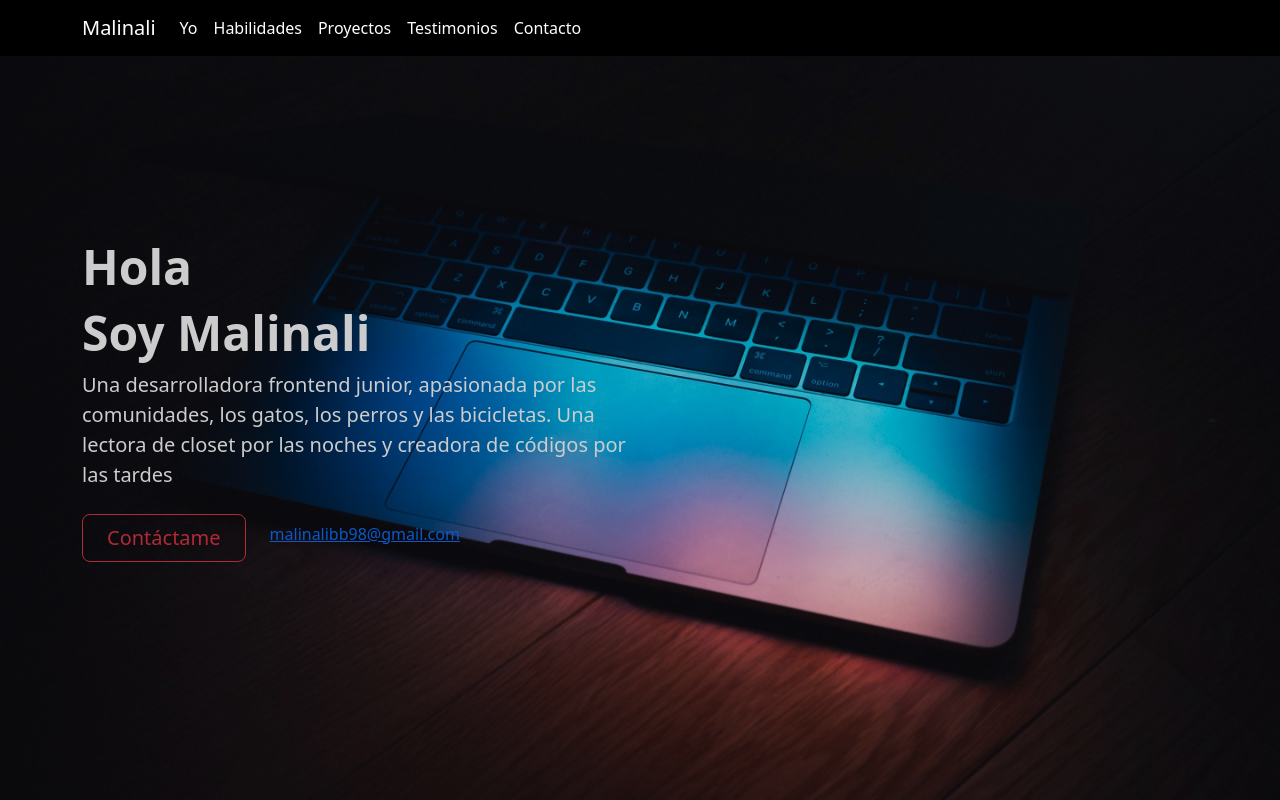
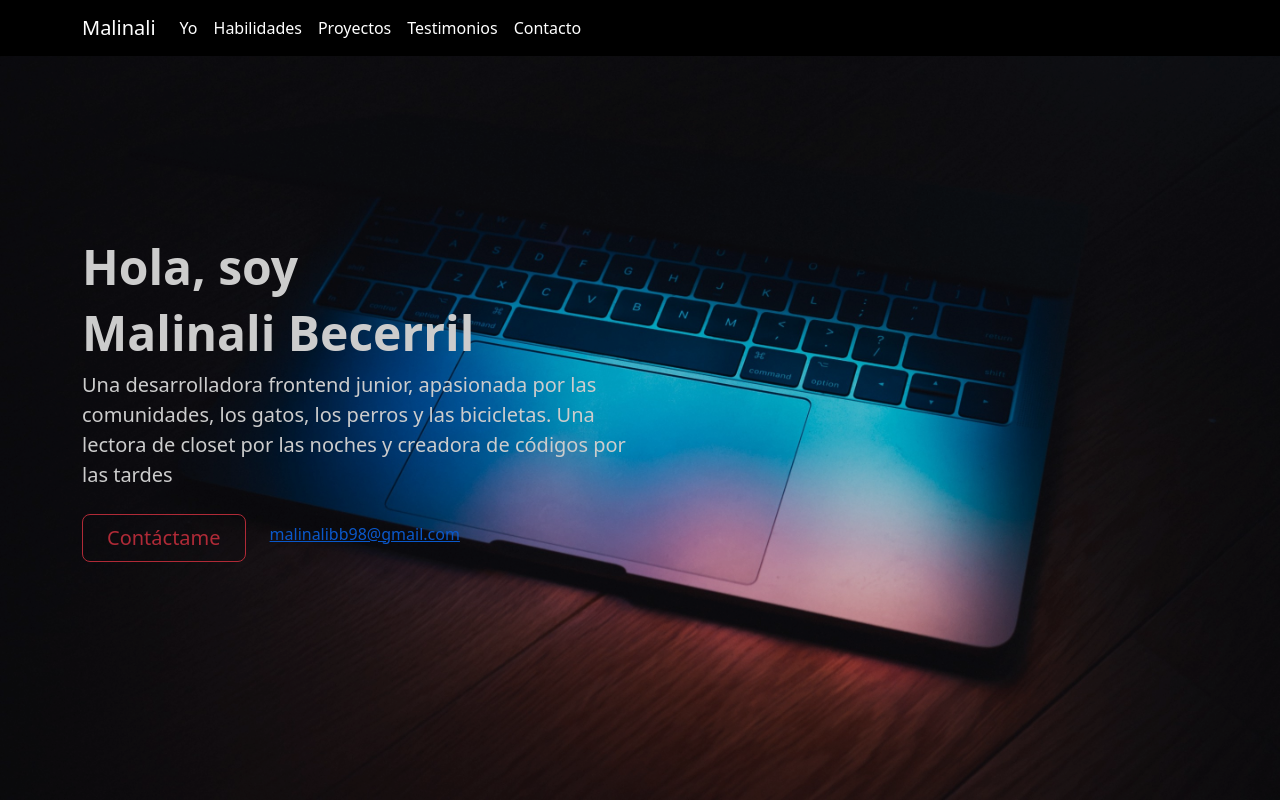
Before and after one commit to malibb/Portafolio-Web, a plain HTML site: page index.html in a window 1280 px wide. Shown: the top 800 px of the page. Drawn offline with nearby package versions, Linux system fonts and the light colour scheme.

Commit message:
Add files via upload

```diff
--- a/index.html
+++ b/index.html
@@ -44,8 +44,8 @@
 
     <header id="yo" class="container-fluid d-flex align-items-center">
         <div class="container py-5 my-5">
-            <h1 class="display-5 fw-bold">Hola</h1>
-            <h1 class="display-5 fw-bold">Soy Malinali</h1>
+            <h1 class="display-5 fw-bold">Hola, soy</h1>
+            <h1 class="display-5 fw-bold">Malinali Becerril</h1>
 
             <div class="col-lg-6">
               <p class="lead mb-4">Una desarrolladora frontend junior, apasionada por las comunidades, los gatos, los perros y las bicicletas. Una lectora de closet por las noches y creadora de códigos por las tardes</p>
```
